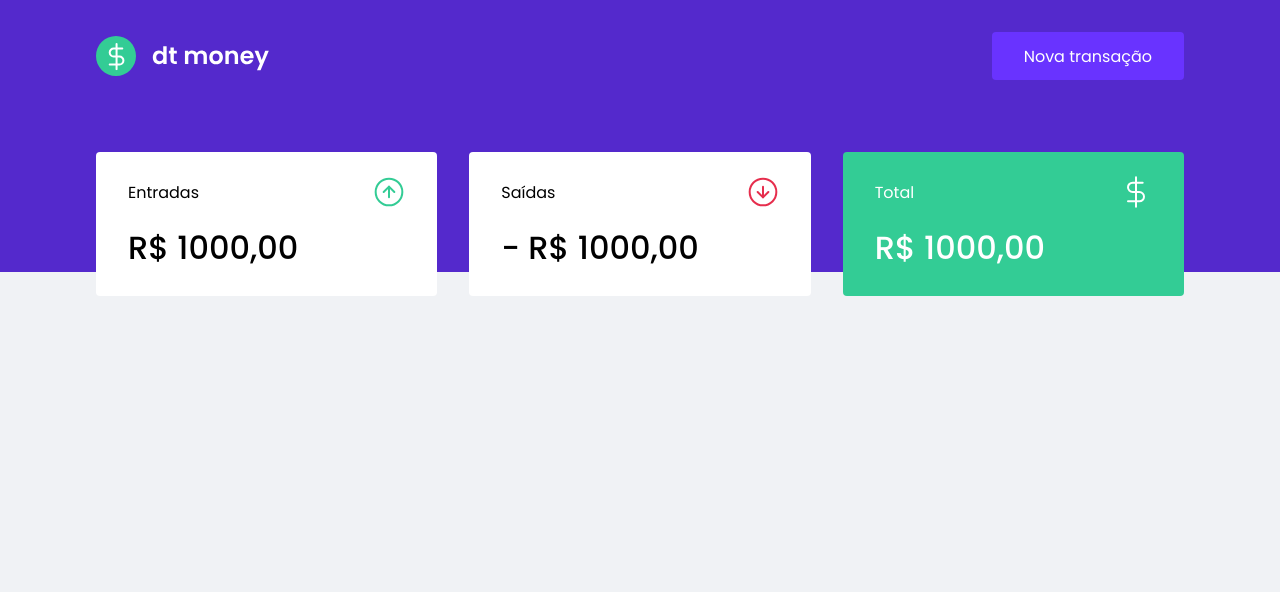
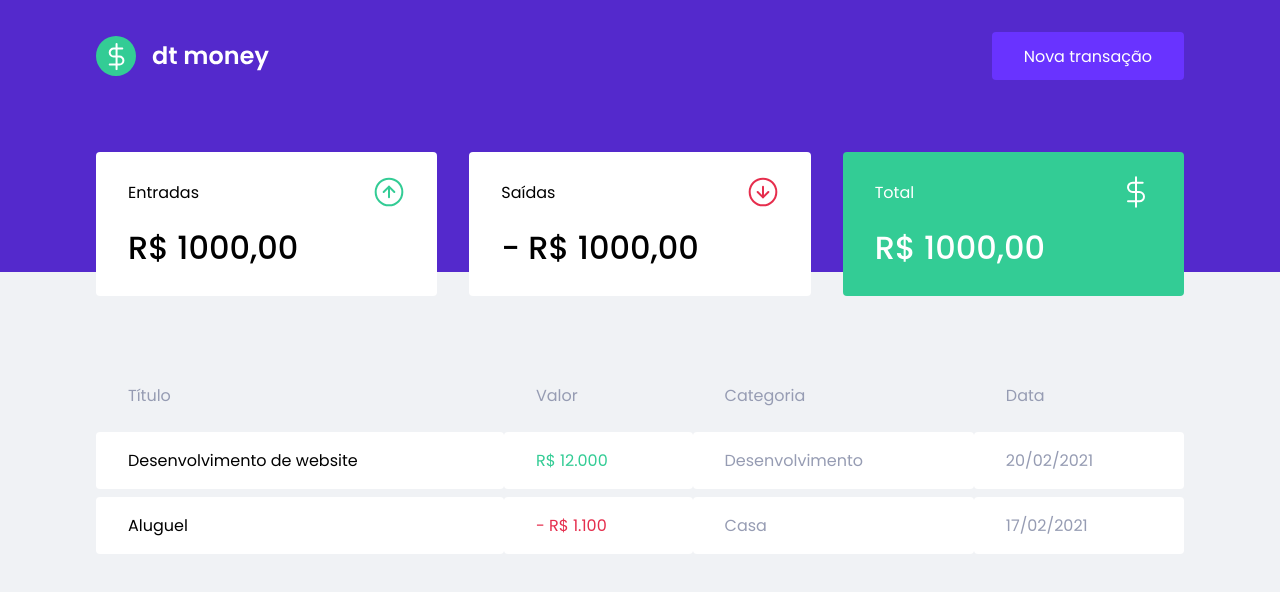
Before and after one commit to juan-patrick/jp-money, a React (Create React App) app: page / in a window 1280 px wide. Shown: the top 592 px of the page. Built offline with nearby package versions, Linux system fonts and the light colour scheme.

Commit message:
feat(components): create TransactionsTable component

```diff
--- a/src/components/Dashboard/index.tsx
+++ b/src/components/Dashboard/index.tsx
@@ -1,4 +1,5 @@
 import { Summary } from "../Summary";
+import { TransactionsTable } from "../TransactionsTable";
 import { Container } from "./styles";
 
 export function Dashboard() {
@@ -6,6 +7,7 @@
   return (
     <Container>
       <Summary />
+      <TransactionsTable />
     </Container>
   )
 }
--- /dev/null
+++ b/src/components/TransactionsTable/index.tsx
@@ -0,0 +1,33 @@
+import { Container } from "./styles";
+
+export function TransactionsTable() {
+
+  return (
+    <Container>
+      <table>
+        <thead>
+          <tr>
+            <th>Título</th>
+            <th>Valor</th>
+            <th>Categoria</th>
+            <th>Data</th>
+          </tr>
+        </thead>
+        <tbody>
+          <tr>
+            <td>Desenvolvimento de website</td>
+            <td className="deposit">R$ 12.000</td>
+            <td>Desenvolvimento</td>
+            <td>20/02/2021</td>
+          </tr>
+          <tr>
+            <td>Aluguel</td>
+            <td className="withdraw">- R$ 1.100</td>
+            <td>Casa</td>
+            <td>17/02/2021</td>
+          </tr>
+        </tbody>
+      </table>
+    </Container>
+  )
+}
--- /dev/null
+++ b/src/components/TransactionsTable/styles.ts
@@ -0,0 +1,40 @@
+import styled from "styled-components";
+
+export const Container = styled.div`
+  margin-top: 4rem;
+
+
+  table{
+    width: 100%;
+    border-spacing: 0 0.5rem;
+
+    th{
+      color: var(--text-body);
+      font-weight: 400;
+      padding: 1rem 2rem;
+      text-align: left;
+      line-height: 1.5rem;
+    }
+
+
+    td{
+      padding: 1rem 2rem;
+      border: 0;
+      background: var(--shape);
+      color: var(--text-body);
+      border-radius: 0.25rem;
+
+      &:first-child{
+        color: var(--text-title);
+      }
+
+      &.deposit{
+        color: var(--green);
+      }
+
+      &.withdraw{
+        color: var(--red);
+      }
+    }
+  }
+`;
```
